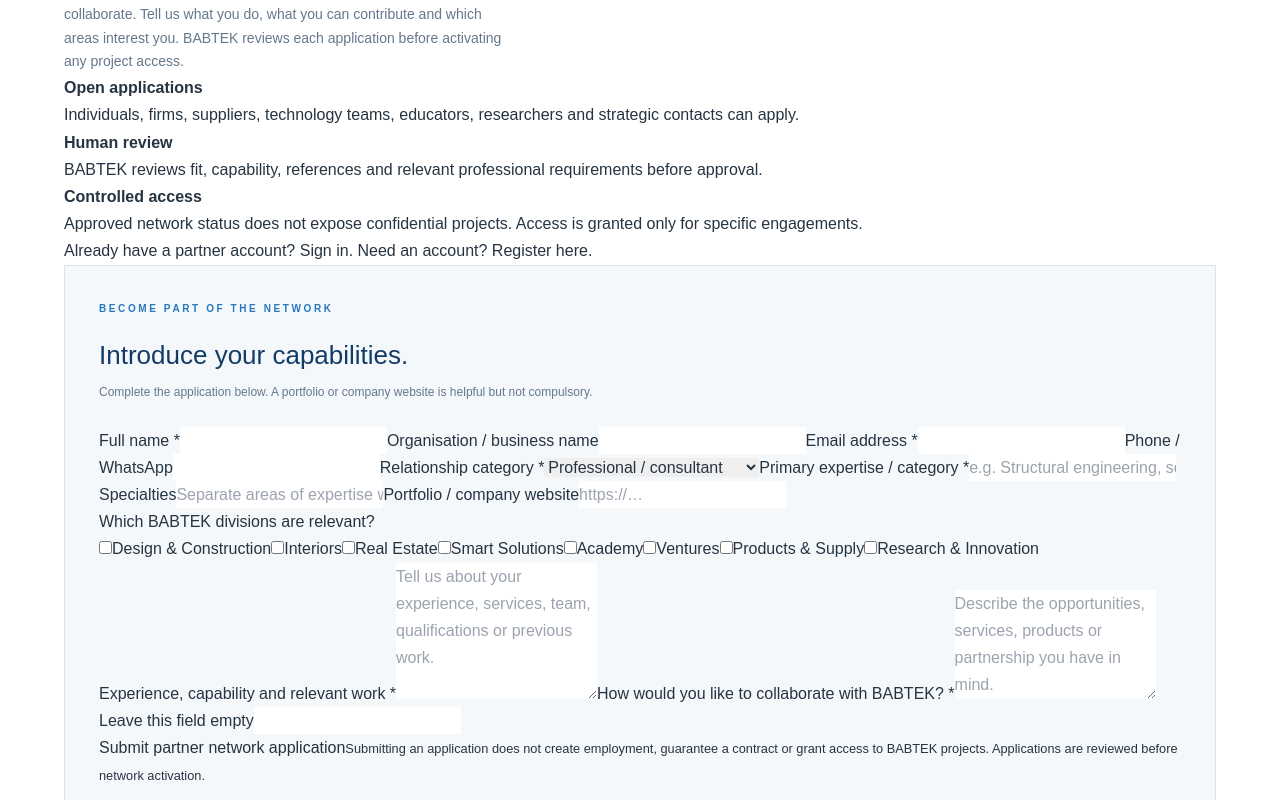
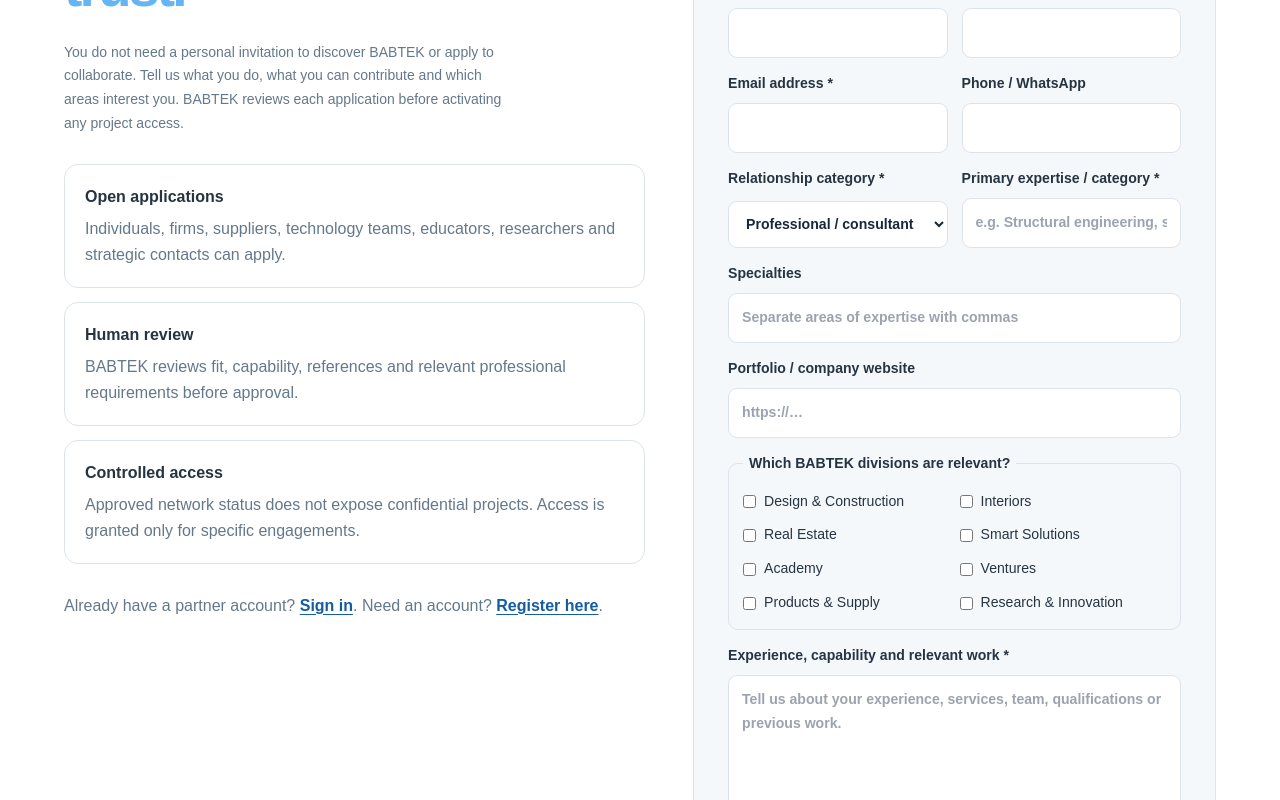
Before and after one commit to babtekcorenigerialimited-cpu/babtek-core-website, a Next.js app: page /partner-network in a window 1280 px wide. Shown: the part 840-1640 px from the top of the page. Built offline with nearby package versions, Linux system fonts and the light colour scheme; no server answers; the database is empty.

Commit message:
Style open partner network application and review workspaces

```diff
--- a/app/globals.css
+++ b/app/globals.css
@@ -586,3 +586,36 @@ a{color:inherit;text-decoration:none}
 .workspace-live i{width:7px;height:7px;border-radius:50%;background:#27a879;box-shadow:0 0 0 3px #27a87920;animation:live-dot 2s ease-in-out infinite}
 @keyframes live-dot{0%,100%{opacity:1;box-shadow:0 0 0 3px #27a87920}50%{opacity:.55;box-shadow:0 0 0 6px #27a87910}}
 @media(prefers-reduced-motion:reduce){.workspace-live i{animation:none}}
+
+
+/* Open BABTEK partner network */
+.partner-network-intro{display:grid;grid-template-columns:minmax(0,1fr) minmax(320px,.9fr);gap:48px;align-items:start}
+.partner-network-principles{display:grid;gap:14px;margin:28px 0}
+.partner-network-principles article{padding:18px 20px;border:1px solid var(--line,#dce3eb);border-radius:14px;background:var(--surface,#fff)}
+.partner-network-principles strong{display:block;color:var(--ink,#15263b);margin-bottom:6px}
+.partner-network-principles p{margin:0;color:var(--muted,#627184);line-height:1.65}
+.partner-network-account{margin-top:22px;color:var(--muted,#627184)}
+.partner-network-account a{font-weight:700;color:var(--brand,#145da0);text-decoration:underline;text-underline-offset:3px}
+.partner-application-form{display:grid;gap:16px;margin-top:22px}
+.partner-form-grid{display:grid;grid-template-columns:repeat(2,minmax(0,1fr));gap:14px}
+.partner-application-form label{display:grid;gap:7px;font-size:.88rem;font-weight:650;color:var(--ink,#182b42)}
+.partner-application-form input,.partner-application-form select,.partner-application-form textarea{width:100%;min-width:0;border:1px solid var(--line,#dce3eb);border-radius:9px;padding:12px 13px;background:#fff;color:#17283b;font:inherit}
+.partner-application-form input:focus,.partner-application-form select:focus,.partner-application-form textarea:focus{outline:2px solid rgba(31,105,170,.2);border-color:#276ca8}
+.partner-form-wide{grid-column:1/-1}
+.partner-form-grid fieldset{border:1px solid var(--line,#dce3eb);border-radius:10px;padding:14px}
+.partner-form-grid legend{padding:0 6px;font-size:.88rem;font-weight:700}
+.partner-division-options{display:grid;grid-template-columns:repeat(2,minmax(0,1fr));gap:10px}
+.partner-division-options label{display:flex;align-items:center;gap:8px;font-weight:500}
+.partner-division-options input{width:auto}
+.partner-application-form button{border:0;border-radius:9px;padding:14px 18px;background:#145b96;color:#fff;font-weight:750;cursor:pointer}
+.partner-application-form button:disabled{opacity:.65;cursor:wait}
+.partner-application-form small{color:var(--muted,#627184);line-height:1.6}
+.partner-honeypot{position:absolute!important;left:-10000px!important;width:1px!important;height:1px!important;overflow:hidden!important}
+.partner-application-record{display:grid!important;grid-template-columns:minmax(0,1fr) minmax(230px,.42fr);gap:24px;align-items:start}
+.partner-application-record>div:first-child p{line-height:1.6;overflow-wrap:anywhere}
+.partner-review-form{display:grid;gap:14px}
+.partner-review-form form{display:grid;gap:10px;padding:14px;border:1px solid var(--line,#dce3eb);border-radius:12px}
+.partner-review-form label{display:grid;gap:6px;font-size:.85rem;font-weight:650}
+.partner-review-form input,.partner-review-form select{width:100%;padding:10px;border:1px solid var(--line,#dce3eb);border-radius:8px}
+@media(max-width:850px){.partner-network-intro{grid-template-columns:1fr;gap:30px}.partner-application-record{grid-template-columns:1fr}}
+@media(max-width:560px){.partner-form-grid{grid-template-columns:1fr}.partner-form-wide{grid-column:auto}.partner-division-options{grid-template-columns:1fr}}
```
